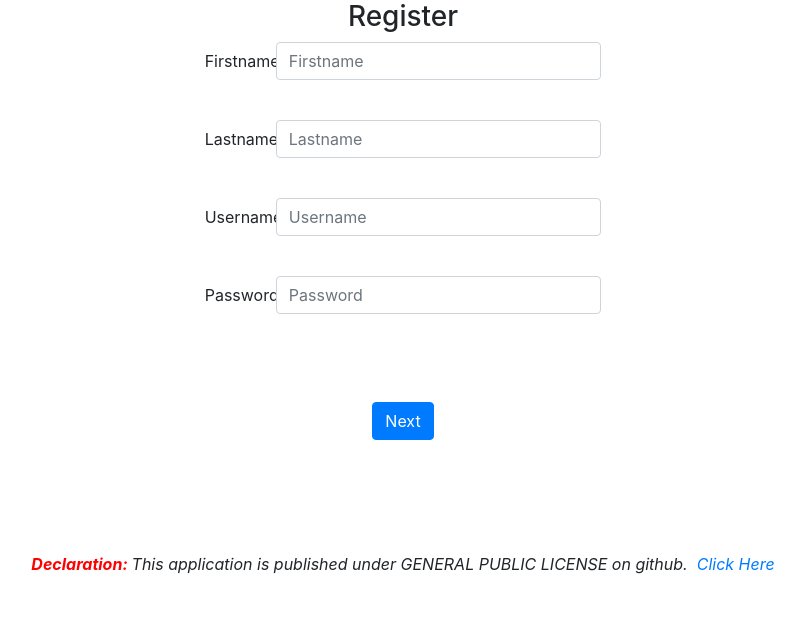
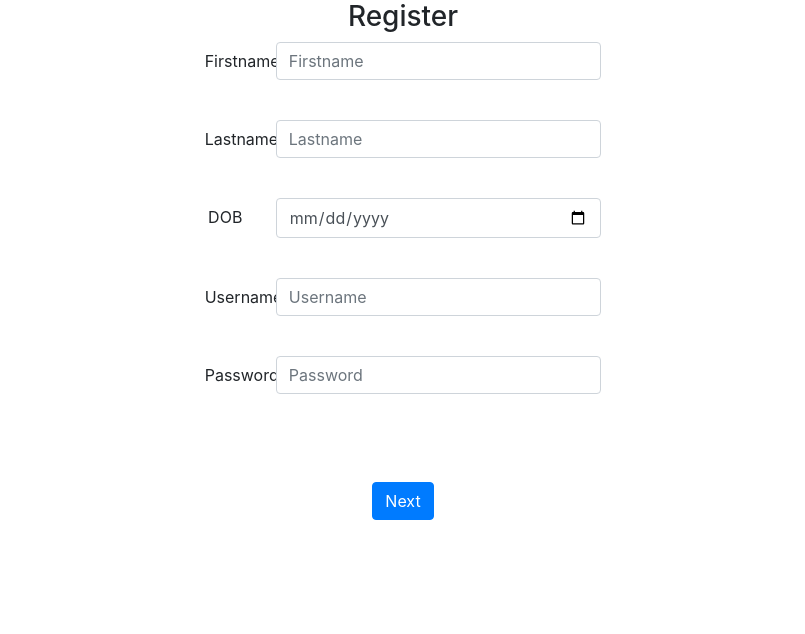
Before and after one commit to hugginssd/online-voting, a PHP site: page /register.php in a window 1280 px wide. Shown: the part 152-786 px from the top of the page, without its empty margins (237-1042 px from the left). Before the commit the page ends 726 px from the top, so only its background shows below. Run offline with PHP 8.4, Linux system fonts and the light colour scheme; some libraries are stand-ins or nearby versions.

Commit message:
Registration update

```diff
--- a/index.php
+++ b/index.php
@@ -13,7 +13,7 @@ if (isset($_SESSION['SESS_NAME'])!="") {
                 Last, all you have to do is add your name and email address, so we can send you your admin link,
                 and then send it off to your guests or participants. You can add their email addresses in the box on the
                 poll page or you can simply share the link as you like. In minutes you’ll have your responses and have
-                just used the Doodle online voting system. Pretty cool!
+                just used the online voting system. Pretty cool!
              </p>
         <hr>
             <p class="mb-0">In order to make a vote you have to register first and then login.</p>
--- a/profile.php
+++ b/profile.php
@@ -6,7 +6,7 @@ include "auth.php";
 include "header_voter.php";
 include "connection.php";
 ?>
-<h4> Welcome <?php echo $_SESSION['SESS_NAME']; ?> </h4>
+<!-- <h4> Welcome <?php echo $_SESSION['SESS_NAME']; ?> </h4> -->
 <?php
     $username = $_SESSION['SESS_NAME'];
         $query = 'SELECT status FROM voters WHERE username="'.$_SESSION['SESS_NAME'].'" AND status = "VOTED"';
--- a/register.php
+++ b/register.php
@@ -20,21 +20,30 @@ if (isset($_SESSION['SESS_NAME'])!="") {
 					<div class="form-group row">
 								<label for="inputFirstname3" class="col-sm-2 col-form-label">Firstname</label>
 								<div class="col-sm-10">
-									<input type="text" name="firstname" value="" class="form-control" id="inputFirstname3" placeholder="Firstname">
+									<input type="text" name="firstname" value="" class="form-control" id="inputFirstname3" placeholder="Firstname" required >
 								</div>
 					</div>
 							<br>
 					<div class="form-group row">
 								<label for="inputLastname3" class="col-sm-2 col-form-label">Lastname</label>
 								<div class="col-sm-10">
-									<input type="text" name="lastname" value="" class="form-control" id="inputLastname3" placeholder="Lastname">
+									<input type="text" name="lastname" value="" class="form-control" id="inputLastname3" placeholder="Lastname" required >
 								</div>
 					</div>
 							<br>
+							<!--Add DOB -->
+							<div class="form-group row">
+								<label for="dateOfBirth" class="col-sm-2 col-form-label">DOB</label>
+								<div class="col-sm-10">
+									<input type="date" name="bday" max="2001-01-01" min="1000-01-01" class="form-control" id="dateOfBirth" required>
+								</div>
+							</div>
+							<br>
+
 					<div class="form-group row">
 								<label for="inputEmail3" class="col-sm-2 col-form-label">Username</label>
 								<div class="col-sm-10">
-									<input type="email" name="username" value="" class="form-control" id="inputEmail3" placeholder="Username">
+									<input type="email" name="username" value="" class="form-control" id="inputEmail3" placeholder="Username" required>
 								</div>
 					</div>
 							<br>
```
Also changed, not shown: voter.php (+4 -4 lines).
